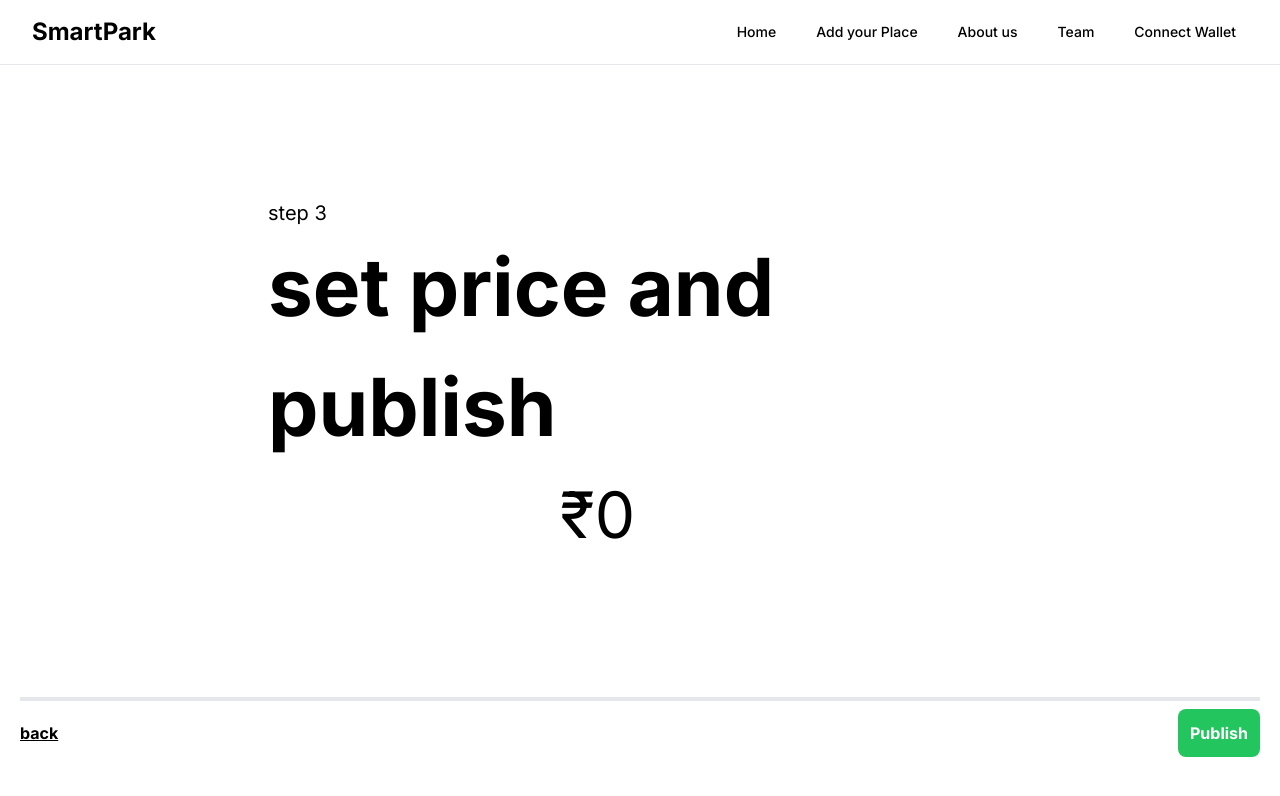
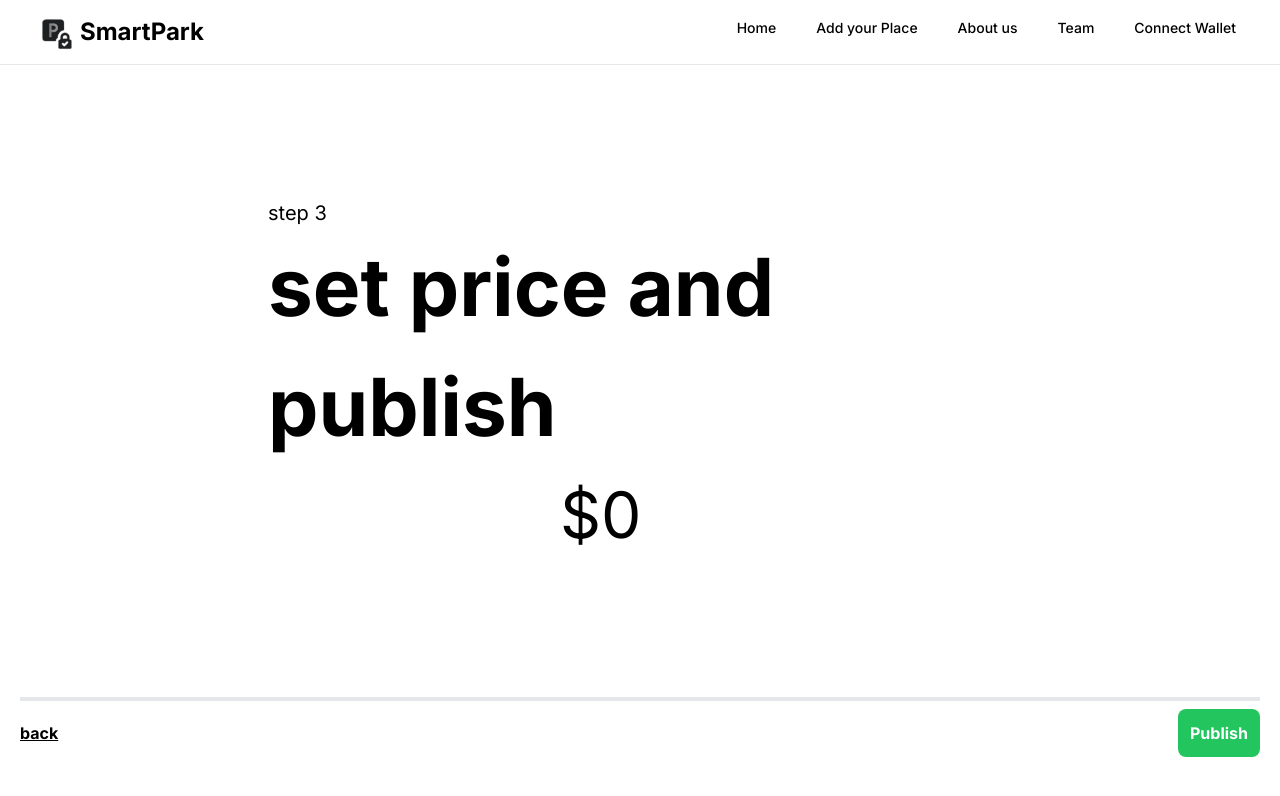
Before and after one commit to Hemanthbugata/SmartPark, a Next.js app: page /addspot/set-price in a window 1280 px wide. Shown: the top 796 px of the page. Built offline with nearby package versions, Linux system fonts and the light colour scheme.

Commit message:
added logo and fix currency

```diff
--- a/src/app/addspot/set-price/page.tsx
+++ b/src/app/addspot/set-price/page.tsx
@@ -13,7 +13,7 @@ export default function Page() {
         </div>
 
         <div className="flex text-[4rem] max-w-40 text-center">
-          <span>₹</span>
+          <span>$</span>
           <input
             className="outline-none w-60"
             type="number"
--- a/src/app/components/Navbar.tsx
+++ b/src/app/components/Navbar.tsx
@@ -46,12 +46,7 @@ export default function Navbar() {
               <div className="flex flex-1 items-center justify-center sm:items-stretch sm:justify-between">
                 <div className="flex flex-shrink-0 items-center">
                   <Link href="/">
-                    {/* <img
-                    className="h-8 w-auto"
-                    src=""
-                    alt="SmartPark"
-                  /> */}
-                    <p className="text-dark font-bold text-2xl">SmartPark</p>
+                    <p className="text-dark font-bold text-2xl flex items-center"><img src="../logo.png" alt="logo" className="w-[3rem]" />SmartPark</p>
                   </Link>
                 </div>
                 <div className="hidden sm:ml-6 sm:block">
--- a/src/app/components/ParkingCard.tsx
+++ b/src/app/components/ParkingCard.tsx
@@ -43,7 +43,7 @@ export default function ParkingCard(props: any) {
             </p>
             <p>⭐{rating}</p>
           </div>
-          <p className="font-semibold text-md">₹ {priceperday} per day</p>
+          <p className="font-semibold text-md">$ {priceperday} per day</p>
         </div>
       </div>
     </>
--- a/src/app/parking/[id]/page.tsx
+++ b/src/app/parking/[id]/page.tsx
@@ -47,7 +47,7 @@ export default function Page() {
           {data.location}, {data.pincode}
         </p>
         <p className="mt-3 text-lg font-semibold">
-          ⭐ {data.rating}, ₹ {data.priceperday} per day
+          ⭐ {data.rating}, $ {data.priceperday} per day
         </p>
         <div className="mt-5 rounded-2xl flex flex-wrap  justify-evenly gap-8 items-center">
           <div className="lg:-ms-20 flex items-center gap-5 text-2xl">
```
Also changed, not shown: public/logo.png (added).
